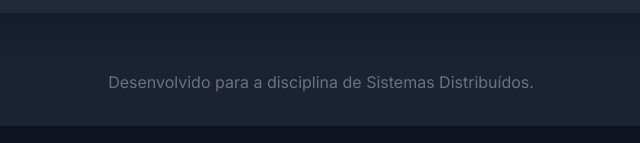
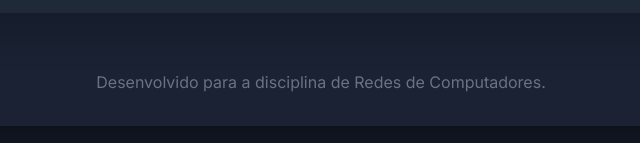
Before and after one commit to LuccaSerafim/Front-End, a plain HTML site: page frontend/index.html in a window 1280 px wide. Shown: the part 837-980 px from the top of the page, 319-959 px from the left. Drawn offline with nearby package versions, Linux system fonts and the light colour scheme; no server answers.

Commit message:
Atualizando com a Matéria correta

```diff
--- a/frontend/index.html
+++ b/frontend/index.html
@@ -40,11 +40,12 @@
         </main>
 
         <footer class="text-center mt-8 text-gray-500">
-            <p>Desenvolvido para a disciplina de Sistemas Distribuídos.</p>
+            <p>Desenvolvido para a disciplina de Redes de Computadores.</p>
         </footer>
     </div>
 
     <!-- Referência ao nosso arquivo de lógica JavaScript -->
     <script src="script.js"></script>
 </body>
+
 </html>
```
